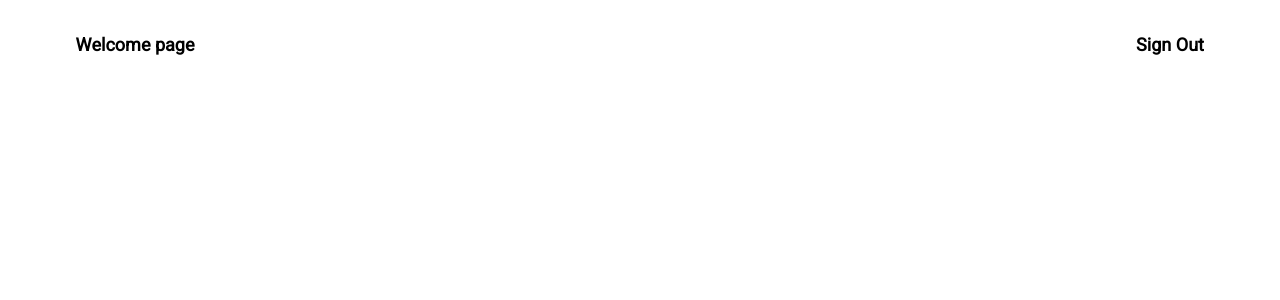
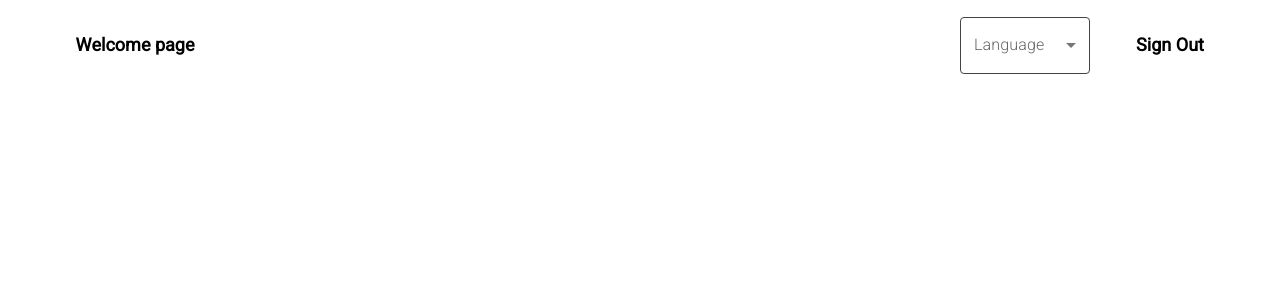
Before and after one commit to ppmarkek/Grafiql-app, a React (Vite) app: page / in a window 1280 px wide. Shown: the top 300 px of the page. Built offline with nearby package versions, Linux system fonts and the light colour scheme.

Commit message:
feat: add select-label

```diff
--- a/src/components/templates/Header/Header.tsx
+++ b/src/components/templates/Header/Header.tsx
@@ -1,13 +1,24 @@
 import React, { useState, useEffect } from 'react';
-import { StyledLink, Wrapper } from './style';
-import { Grid } from '@mui/material';
+import { StyledFormControl, StyledLink, Wrapper } from './style';
+import {
+  Grid,
+  InputLabel,
+  MenuItem,
+  Select,
+  SelectChangeEvent,
+} from '@mui/material';
 
 const Header = () => {
   const [isSticky, setIsSticky] = useState(false);
+  const [language, setLanguage] = useState('');
 
   const handleScroll = () => {
     const offset = window.scrollY;
     setIsSticky(offset > 50);
+  };
+
+  const handleChange = (event: SelectChangeEvent) => {
+    setLanguage(event.target.value as string);
   };
 
   useEffect(() => {
@@ -27,6 +38,19 @@ const Header = () => {
       </Grid>
 
       <Grid container item xs={6} justifyContent={'flex-end'} gap={'20px'}>
+        <StyledFormControl>
+          <InputLabel id="demo-simple-select-label">Language</InputLabel>
+          <Select
+            labelId="demo-simple-select-label"
+            id="demo-simple-select"
+            value={language}
+            label="Language"
+            onChange={handleChange}
+          >
+            <MenuItem value={10}>Russian</MenuItem>
+            <MenuItem value={20}>English</MenuItem>
+          </Select>
+        </StyledFormControl>
         <StyledLink $width={'100px'} to={'/signOut'}>
           Sign Out
         </StyledLink>
--- a/src/components/templates/Header/style.ts
+++ b/src/components/templates/Header/style.ts
@@ -1,4 +1,4 @@
-import { Grid } from '@mui/material';
+import { FormControl, Grid } from '@mui/material';
 import { Link } from 'react-router-dom';
 import { styled } from '@mui/system';
 
@@ -37,3 +37,11 @@ export const StyledLink = styled(Link)(({ $width }: LinkStyleProps) => ({
       '0 -10px 25px rgba(0, 0, 0, 0.25), 0 10px 10px rgba(0, 0, 0, 0.1)',
   },
 }));
+
+export const StyledFormControl = styled(FormControl)({
+  width: '130px',
+
+  fieldset: {
+    border: '1px solid #444',
+  },
+});
```
